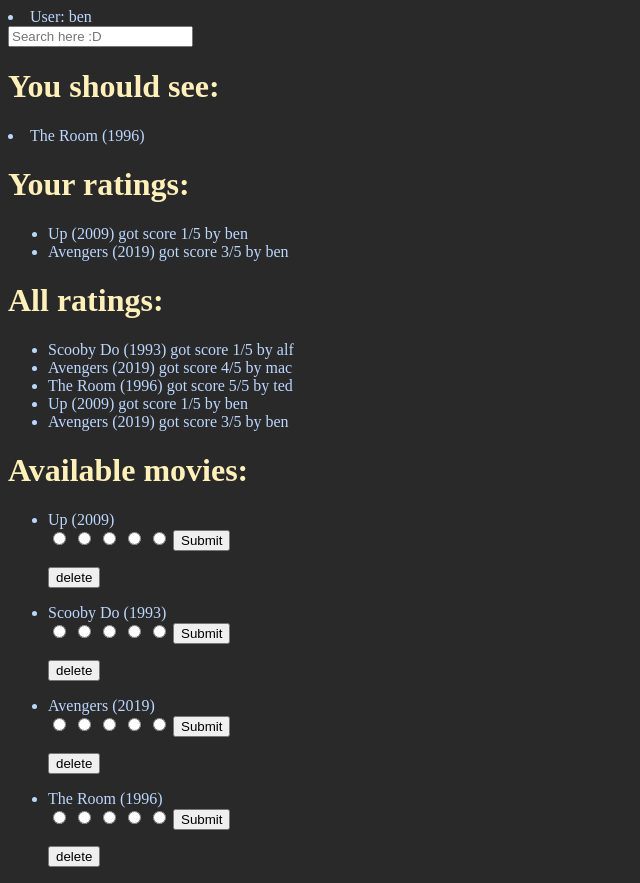
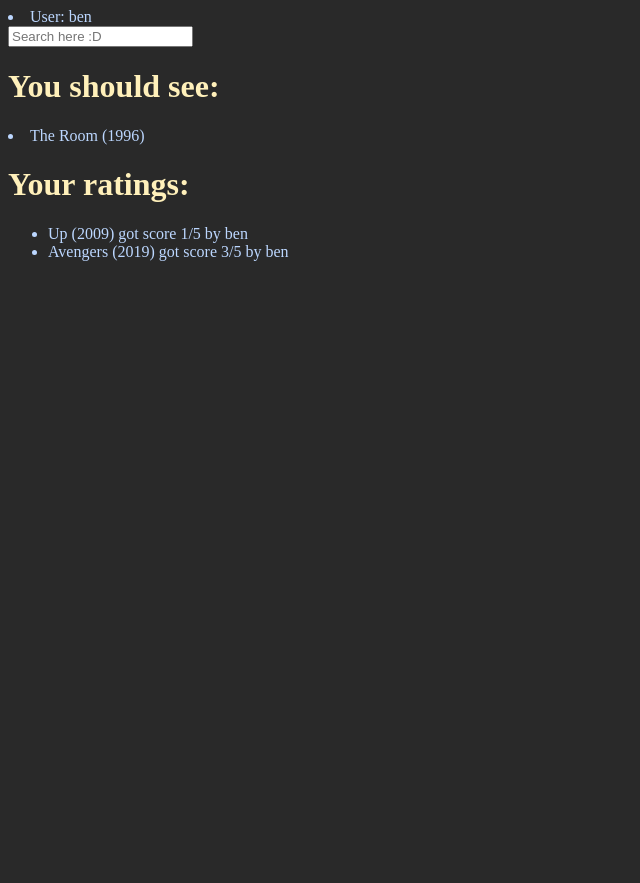
Before and after one commit to benjaminleon/advicer, a Django app: page /tips/ in a window 1280 px wide. Shown: the whole page, without its empty margins (0-640 px from the left). After the commit the page ends 261 px from the top, so only its background shows below. Run offline with Django 3.2, Linux system fonts and the light colour scheme; a user stored in the database is signed in; data comes from the database, SQL or seed files in the repository; both versions use the stored data as it was after the commit.

Commit message:
Move presentation of unrated movies to search_view

```diff
--- a/tips/templates/tips/index.html
+++ b/tips/templates/tips/index.html
@@ -34,42 +34,6 @@
         <p>There are no ratings at all.</p>
     {% endif %}
 
-    <h1>All ratings:</h1>
-    {% if ratings %}
-    <ul>
-        {% for rating in ratings %}
-            <li>{{ rating }}</li>
-        {% endfor %}
-    </ul>
-    {% else %}
-        <p>No movies rated.</p>
-    {% endif %}
-
-    <h1>Available movies:</h1>
-    {% if movies %}
-        <ul>
-            {% for movie in movies %}
-                <li>{{ movie }}
-                    <form action="{% url 'tips:rate' movie.id %}" method="POST">
-                        {% csrf_token %}
-                        {% for score in choosable_scores %}
-                            <input type="radio" name="score" id="score{{ forloop.counter }}"
-                            value="{{ score }}">
-
-                        {% endfor %}
-                    <input type="submit">
-                    </form>
-                    <form action="{% url 'tips:delete' movie.id %}" method="POST">
-                        {% csrf_token %}
-                        <input type="submit" value="delete">
-                    </form>
-                </li>
-            {% endfor %}
-        </ul>
-    {% else %}
-        <p>No movies are available.</p>
-    {% endif %}
-
 {% else %}
 
     <a href="{% url 'login' %}">Log in to get advice</a>
--- a/tips/views.py
+++ b/tips/views.py
@@ -76,4 +76,10 @@
         query = self.request.GET.get('q')
         object_list = Movie.objects.filter(
             Q(title__icontains=query) | Q(release_year__icontains=query))
+
         return object_list
+
+    def get_context_data(self,**kwargs):
+        context = super().get_context_data(**kwargs)
+        context['choosable_scores'] = [1, 2, 3, 4, 5]
+        return context
```
Also changed, not shown: tips/templates/tips/search_results.html (+14 -0 lines), db.sqlite3.
